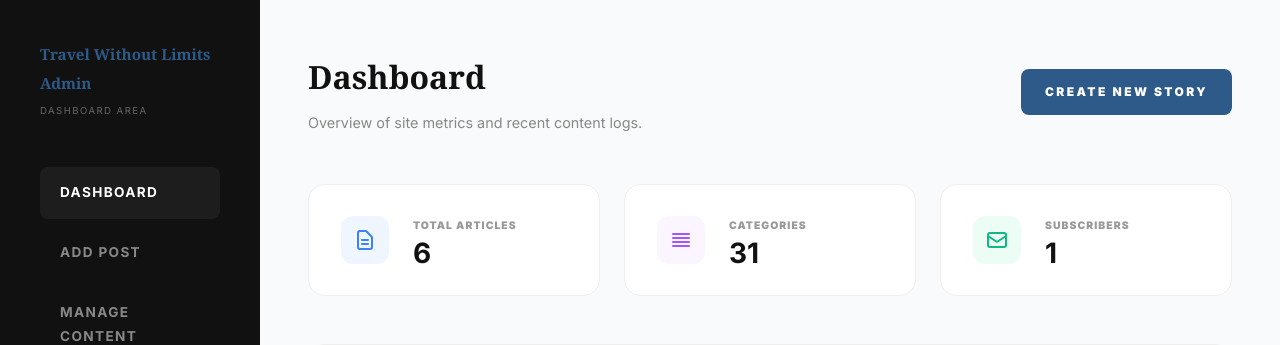
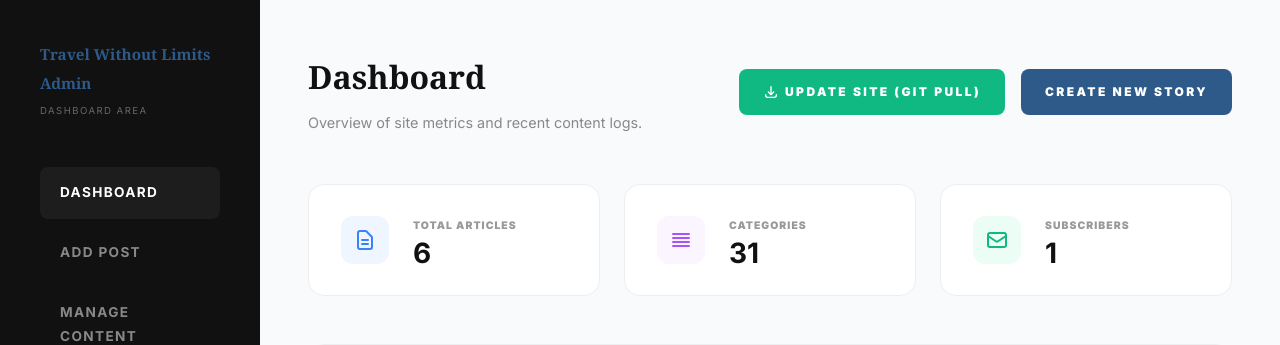
Before and after one commit to MohamedFahmyy/young-over-60, a PHP site: page /admin/index.php in a window 1280 px wide. Shown: the top 345 px of the page. Run offline with PHP 8.4, Linux system fonts and the light colour scheme; a user stored in the database is signed in; data comes from the database, SQL or seed files in the repository; tables that the repository leaves empty hold one stand-in row (values such as "Sample post"); some web fonts are replaced.

Commit message:
feat: add Git Pull update button on the admin dashboard with real-time log outputs

```diff
--- a/admin/dashboard.php
+++ b/admin/dashboard.php
@@ -10,6 +10,30 @@ if (isset($_GET['logout'])) {
 }
 
 $pm = new PostManager();
+
+// Handle Git Pull updates
+if (isset($_GET['action']) && $_GET['action'] === 'git_pull') {
+    $token = $_GET['csrf_token'] ?? '';
+
+    if (verifyCsrf($token)) {
+        $output = [];
+        $return_var = 1;
+        exec("git pull origin master 2>&1", $output, $return_var);
+
+        $git_output = implode("\n", $output);
+        if ($return_var === 0) {
+            $_SESSION['admin_flash_success'] = "System successfully updated from GitHub repository!";
+        } else {
+            $_SESSION['admin_flash_error'] = "Git pull failed: " . $git_output;
+        }
+        $pm->clearCache();
+    } else {
+        $_SESSION['admin_flash_error'] = "Security check failed. Unable to pull updates.";
+        $git_output = "CSRF Verification Failed.";
+    }
+    header("Location: " . BASE_URL . "/admin/dashboard?pull_result=" . urlencode($git_output));
+    exit();
+}
 
 // Handle Post Soft Deletion
 if (isset($_GET['action']) && $_GET['action'] === 'delete') {
@@ -56,10 +80,27 @@ require_once PATH_ROOT . '/includes/header.php';
                 <h1 class="admin-title">Dashboard</h1>
                 <p style="color: #888; font-size: 0.9rem; margin-top: 0.25rem;">Overview of site metrics and recent content logs.</p>
             </div>
-            <a href="<?php echo BASE_URL; ?>/admin/add-post" class="btn-primary" style="padding: 0.75rem 1.5rem; border-radius: 8px; font-size: 0.75rem; text-decoration: none;">
-                Create New Story
-            </a>
+            <div style="display: flex; gap: 1rem; align-items: center; flex-wrap: wrap;">
+                <a href="<?php echo BASE_URL; ?>/admin/dashboard?action=git_pull&csrf_token=<?php echo csrfToken(); ?>" class="btn-primary" style="background-color: #10b981; border-color: #10b981; padding: 0.75rem 1.5rem; border-radius: 8px; font-size: 0.75rem; text-decoration: none; display: flex; align-items: center; gap: 0.4rem;" onclick="this.style.opacity='0.6'; this.textContent='Pulling...';">
+                    <svg style="width: 1rem; height: 1rem;" fill="none" stroke="currentColor" viewBox="0 0 24 24"><path stroke-linecap="round" stroke-linejoin="round" stroke-width="2" d="M4 16v1a3 3 0 003 3h10a3 3 0 003-3v-1m-4-4l-4 4m0 0l-4-4m4 4V4"></path></svg>
+                    Update Site (Git Pull)
+                </a>
+                <a href="<?php echo BASE_URL; ?>/admin/add-post" class="btn-primary" style="padding: 0.75rem 1.5rem; border-radius: 8px; font-size: 0.75rem; text-decoration: none;">
+                    Create New Story
+                </a>
+            </div>
         </div>
+
+        <!-- Git Pull Output -->
+        <?php if (isset($_GET['pull_result'])): ?>
+            <div class="admin-card-box" style="margin-bottom: 2rem; border-left: 4px solid var(--primary-color);">
+                <h3 style="font-size: 0.9rem; font-weight: bold; margin-bottom: 0.75rem; display: flex; align-items: center; gap: 0.5rem; color: var(--primary-color);">
+                    <svg style="width:1.25rem; height:1.25rem;" fill="none" stroke="currentColor" viewBox="0 0 24 24"><path stroke-linecap="round" stroke-linejoin="round" stroke-width="2" d="M8 9l3 3-3 3m5 0h3M5 20h14a2 2 0 002-2V6a2 2 0 00-2-2H5a2 2 0 00-2 2v12a2 2 0 002 2z"></path></svg>
+                    Git Update Log
+                </h3>
+                <pre style="background: #1e293b; color: #f8fafc; padding: 1.25rem; border-radius: 8px; font-family: monospace; font-size: 0.75rem; white-space: pre-wrap; overflow-x: auto; line-height: 1.5; margin: 0;"><?php echo e($_GET['pull_result']); ?></pre>
+            </div>
+        <?php endif; ?>
 
         <!-- Flash messages -->
         <?php if (isset($_SESSION['admin_flash_success'])): ?>
```
